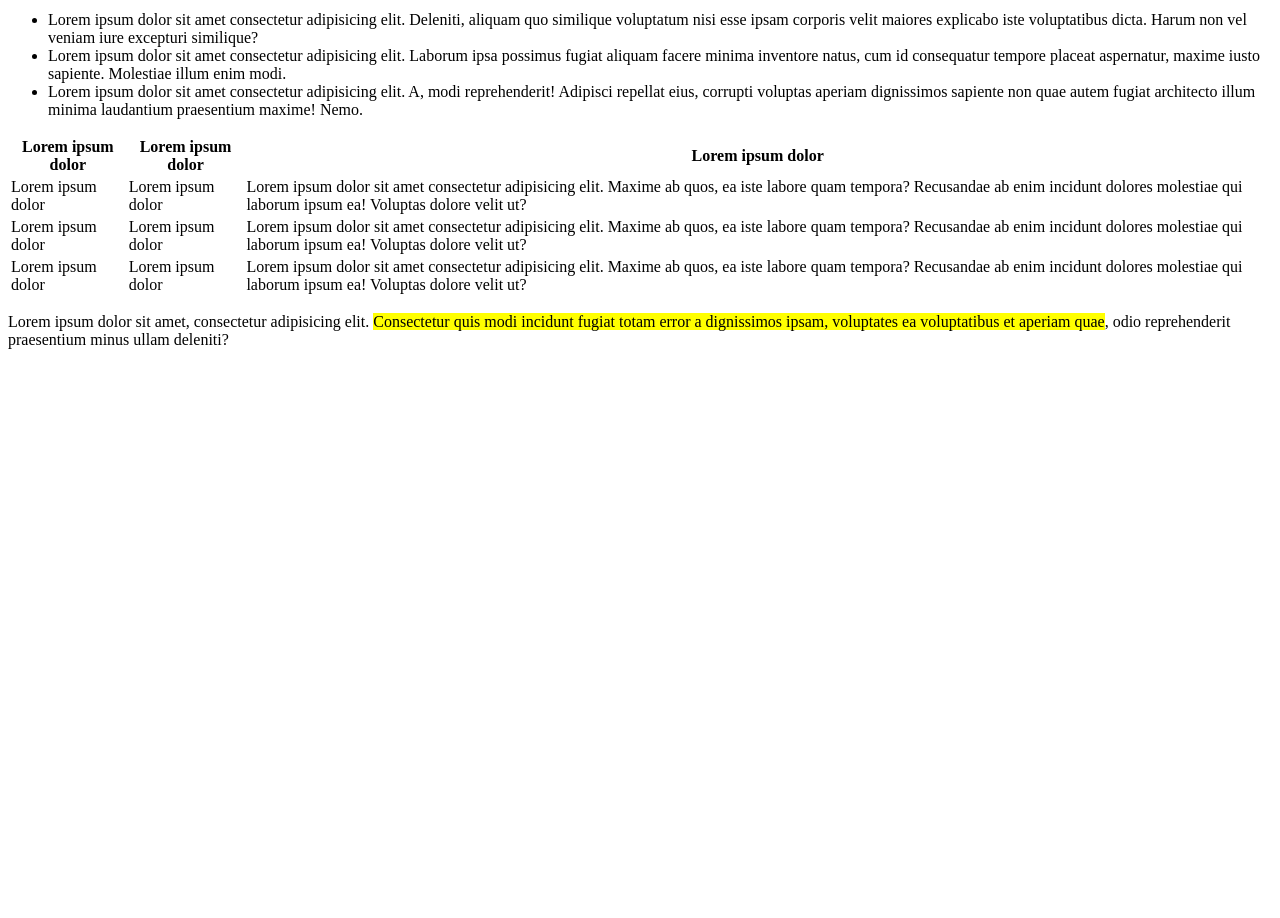
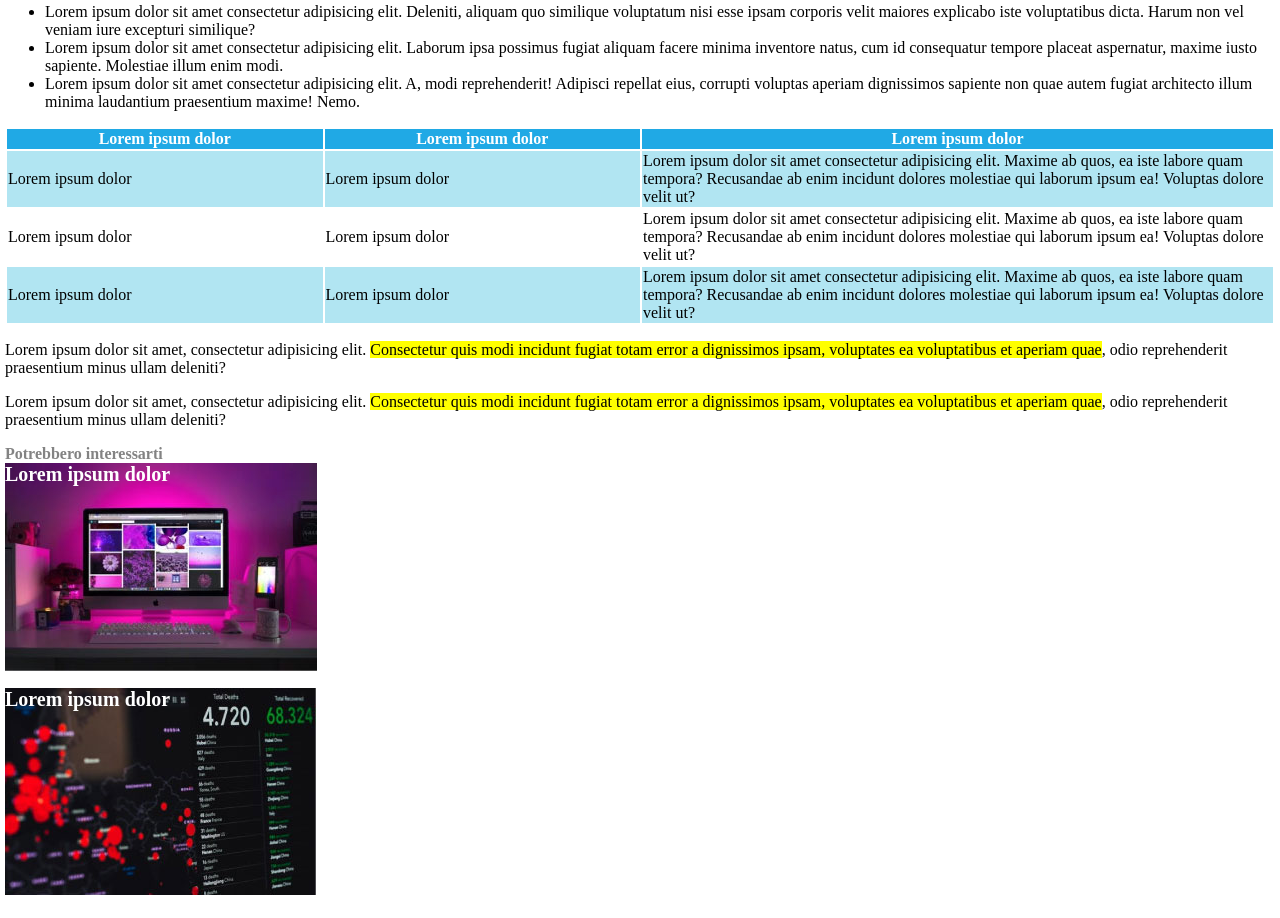
Before and after one commit to RosyPetrella/html-css-booleaner, a plain HTML site: page index.html in a window 1280 px wide. Shown: the part 676-1594 px from the top of the page. Before the commit the page ends 1041 px from the top, so only its background shows below. Drawn offline with Linux system fonts and the light colour scheme; files that its build step writes are made by us from their sources.

Commit message:
Css and error correction

```diff
--- a/css/stylesheet.css
+++ b/css/stylesheet.css
@@ -6,15 +6,21 @@
     --booleaner: #46b8ea;
 }
 
+body {
+    margin: 0;
+}
+
+main {
+    margin: 5px;
+}
 
 .highligth {
     background-color: var(--highlights);
 }
 
-
 /* Top */
 #top {
-    background-image: url(../img\ /pattern.jpg);
+    background-image: url(../img\ /pattern.png);
     background-repeat: repeat-x;
     background-size: 30%;
     background-color: #4ea0ff;
@@ -46,3 +52,47 @@
     font-size: 0.8rem;
 }
 /* Caption */
+
+
+/* Table */
+#thead {
+    background-color: var(--table-title);
+    color: #ffffff;
+}
+
+.tr-even {
+    background-color: var(--table-even);
+}
+
+.tr-odd {
+    background-color: var(--table-odd);
+}
+
+.little-column {
+    width: 25%;
+}
+
+.big-column {
+    width: 50%;
+}
+/* Table */
+
+/* Lorem ipsum */
+#Lorem1 {
+    background-image: url(../img\ /monitor.jpg);
+    height: 225px;
+    background-repeat: no-repeat;
+    font-weight: bold;
+    font-size: 20px;
+    color: #ffffff;
+}
+
+#Lorem2 {
+    background-image: url(../img\ /graph.jpg);
+    height: 225px;
+    background-repeat: no-repeat;
+    font-weight: bold;
+    font-size: 20px;
+    color: #ffffff;
+}
+/* Lorem ipsum */
--- a/index.html
+++ b/index.html
@@ -4,7 +4,7 @@
     <meta charset="UTF-8" />
     <meta name="viewport" content="width=device-width, initial-scale=1.0" />
     <title>The Booleaner</title>
-    <link rel="stylesheet" href="./stylesheet.css" />
+    <link rel="stylesheet" href="./css/stylesheet.css" />
   </head>
   <body>
 
@@ -67,6 +67,13 @@
         <p>Lorem ipsum dolor sit amet, consectetur adipisicing elit. <span class="highligth">
             Consectetur quis modi incidunt fugiat totam error a dignissimos ipsam, voluptates ea voluptatibus et aperiam quae</span>, odio reprehenderit praesentium minus ullam deleniti?</p>
 
+            <p>Lorem ipsum dolor sit amet, consectetur adipisicing elit. <span class="highligth">
+                Consectetur quis modi incidunt fugiat totam error a dignissimos ipsam, voluptates ea voluptatibus et aperiam quae</span>, odio reprehenderit praesentium minus ullam deleniti?</p>
+
+            <span class="info">Potrebbero interessarti</span>
+
+            <div id="Lorem1">Lorem ipsum dolor</div>
+            <div id="Lorem2">Lorem ipsum dolor</div>
 
     </main>
   </body>
```
